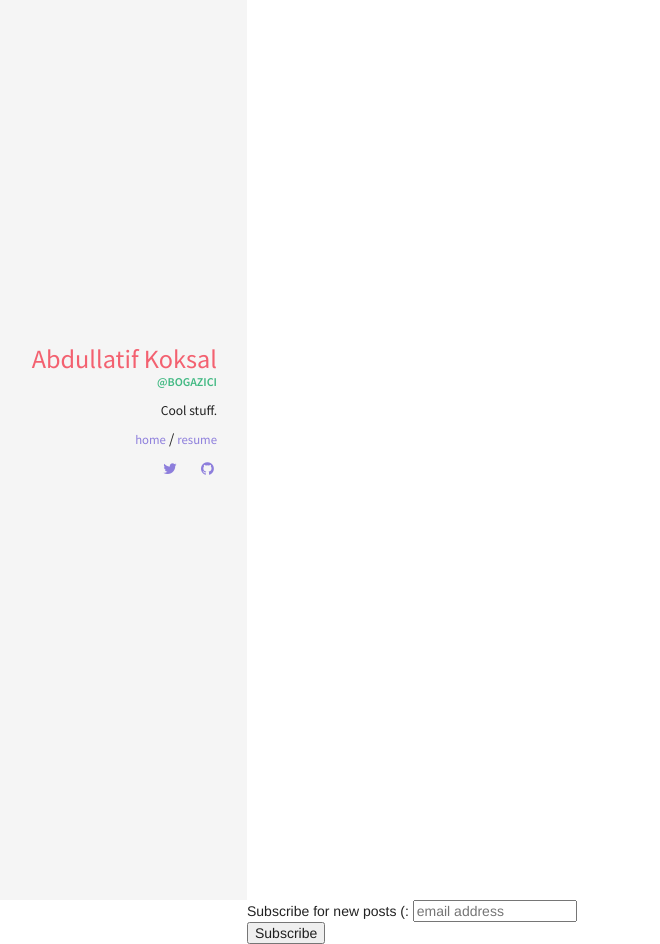
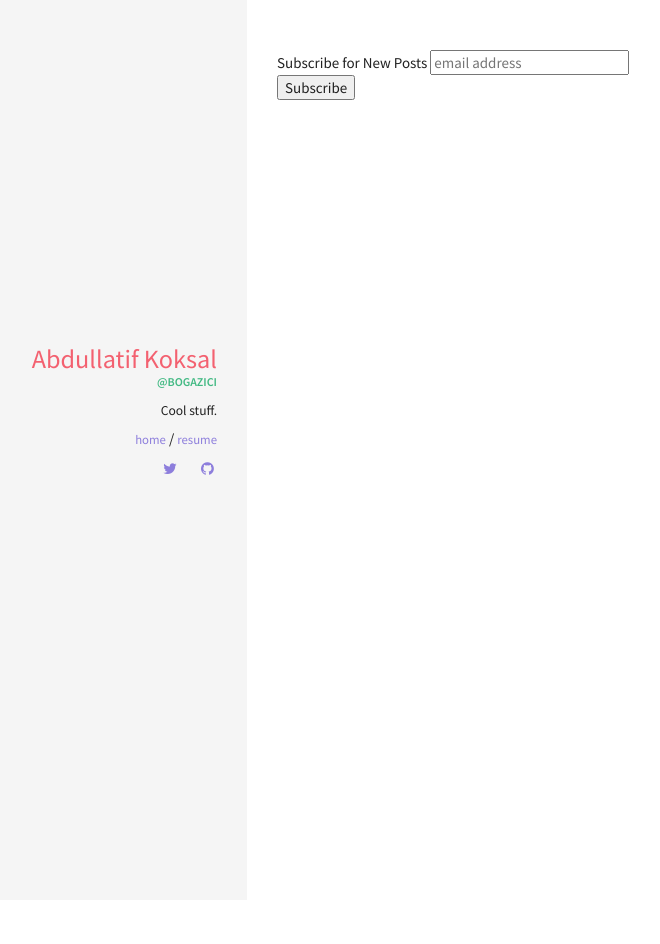
Before and after one commit to akoksal/akoksal.github.io, a Jekyll site: the page built from index.html, in a window 1280 px wide. Shown: the whole page, without its empty margins (73-733 px from the left). Built offline with Jekyll 4.4.1, drawn with Linux system fonts in a browser that asks for light colours; comment, search, counter and statistics services are not loaded; after the commit the page ends 900 px from its top, so only the background shows below that.

```diff
--- a/_layouts/default.html
+++ b/_layouts/default.html
@@ -2,8 +2,8 @@
 <html lang="en">
 
 {% include head.html %}
+<body>
 
-<body>
   <div class="row">
     <div class="col s12 m3">
       <div class="table cover">
@@ -11,21 +11,15 @@
       </div>
     </div>
     <div class="col s12 m9">
+
       <div class="post-listing">
         {{ content }}
-        {% include footer.html %}
-      </div>
                   <!-- Begin Mailchimp Signup Form -->
           <link href="//cdn-images.mailchimp.com/embedcode/horizontal-slim-10_7.css" rel="stylesheet" type="text/css">
-        <style type="text/css">
-          #mc_embed_signup{background:#fff; clear:left; font:14px Helvetica,Arial,sans-serif; width:100%;}
-          /* Add your own Mailchimp form style overrides in your site stylesheet or in this style block.
-            We recommend moving this block and the preceding CSS link to the HEAD of your HTML file. */
-        </style>
           <div id="mc_embed_signup">
           <form action="https://akoksal.us19.list-manage.com/subscribe/post?u=b4977fa77d0c57d4cdccc890f&amp;id=42c1ed99f7" method="post" id="mc-embedded-subscribe-form" name="mc-embedded-subscribe-form" class="validate" target="_blank" novalidate>
               <div id="mc_embed_signup_scroll">
-          <label for="mce-EMAIL">Subscribe for new posts (:</label>
+            <label for="mce-EMAIL">Subscribe for New Posts</label>
             <input type="email" value="" name="EMAIL" class="email" id="mce-EMAIL" placeholder="email address" required>
               <!-- real people should not fill this in and expect good things - do not remove this or risk form bot signups-->
               <div style="position: absolute; left: -5000px;" aria-hidden="true"><input type="text" name="b_b4977fa77d0c57d4cdccc890f_42c1ed99f7" tabindex="-1" value=""></div>
@@ -35,6 +29,8 @@
           </div>
 
           <!--End mc_embed_signup-->
+        {% include footer.html %}
+      </div>
     </div>
   </div>
   {% include js.html %}
```
Lines whose indentation alone changed are shown as unchanged.
